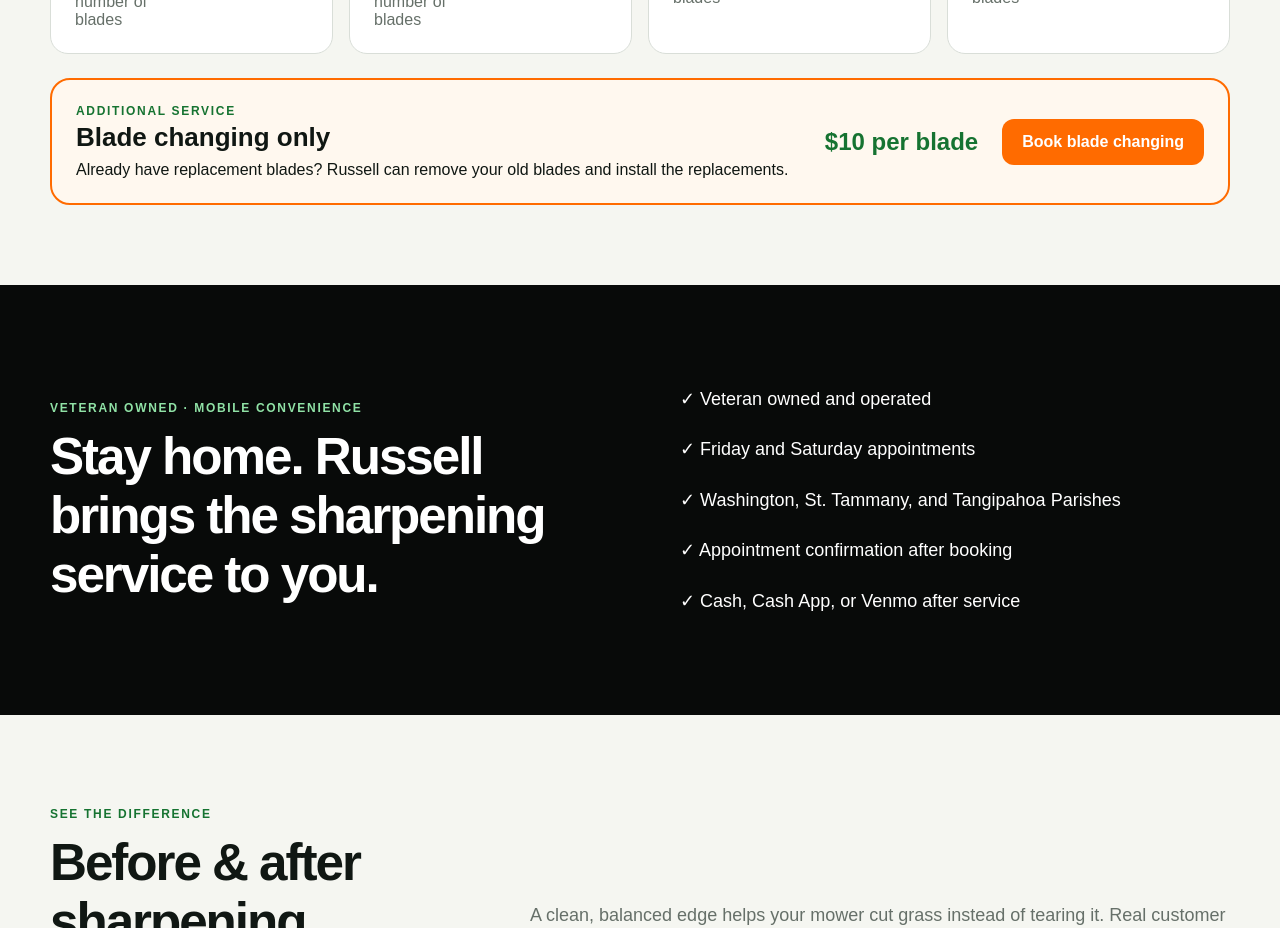
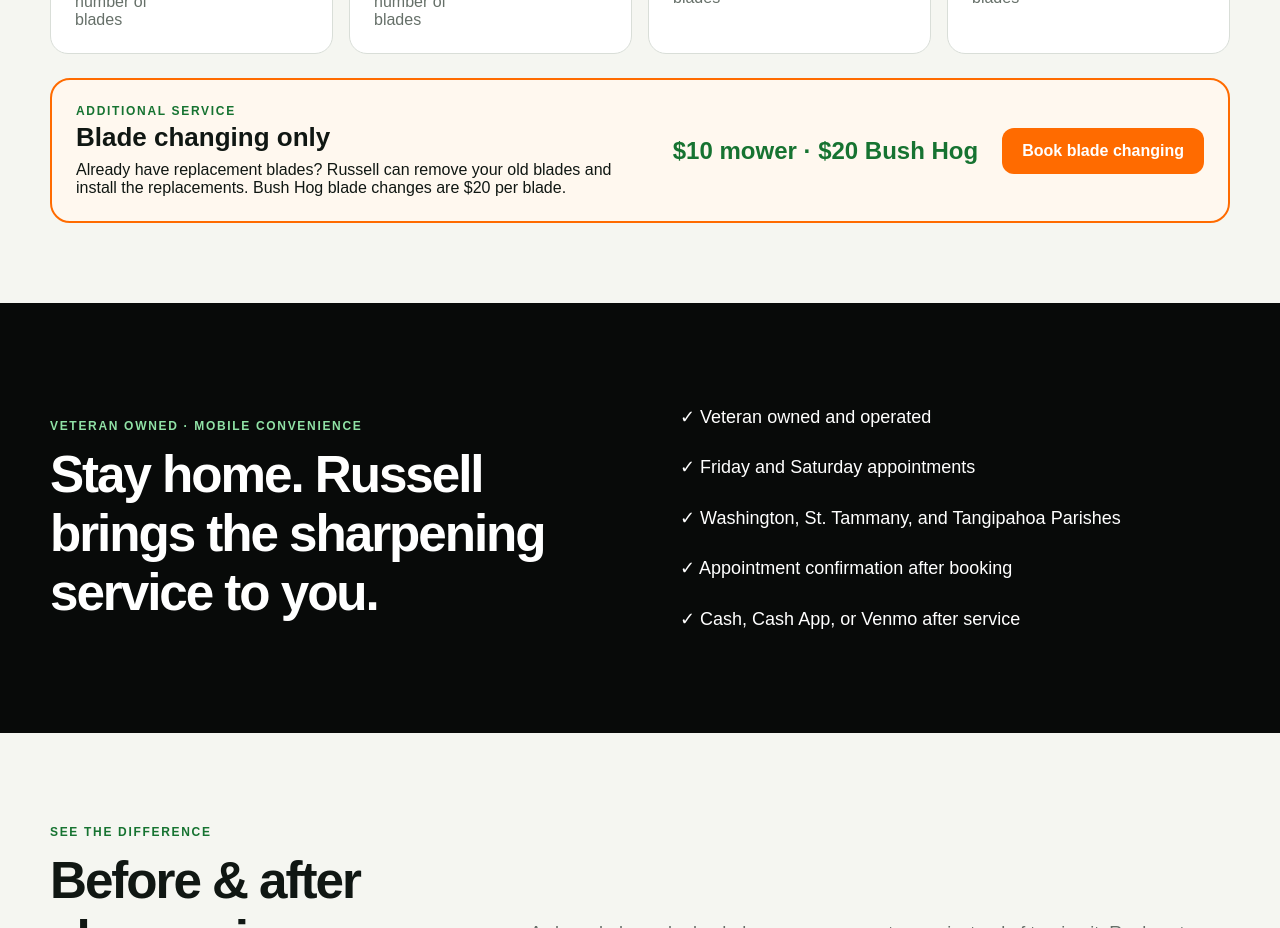
Before and after one commit to rp8tv66s69-bot/russells-mobile-blade-sharpening-live, a Next.js app: page / in a window 1280 px wide. Shown: the part 1220-2148 px from the top of the page. Built offline with nearby package versions, Linux system fonts and the light colour scheme; no server answers; the database is empty.

Commit message:
Update Bush Hog blade changing price

```diff
--- a/app/book/page.tsx
+++ b/app/book/page.tsx
@@ -18,7 +18,7 @@ const bladeQuantities = [1, 2, 3, 4, 5, 6];
 
 function pricePerBlade(jobType: string, mowerType: string) {
   if (!jobType) return 0;
-  if (jobType === "blade-changing") return 10;
+  if (jobType === "blade-changing") return mowerType === "bush-hog" ? 20 : 10;
   return mowerType === "bush-hog" ? 40 : 20;
 }
 
@@ -328,7 +328,7 @@ export default function BookingPage() {
             <span>1</span>
             <div>
               <h2>Choose service, mower type, and blade quantity</h2>
-              <p>Sharpening starts at $20 per blade. Blade changing only is $10 per blade.</p>
+              <p>Sharpening starts at $20 per blade. Blade changing is $10 per mower blade or $20 per Bush Hog blade.</p>
             </div>
           </div>
 
--- a/app/page.tsx
+++ b/app/page.tsx
@@ -52,9 +52,9 @@ export default function HomePage() {
           <div>
             <p className="eyebrow">Additional service</p>
             <h3>Blade changing only</h3>
-            <p>Already have replacement blades? Russell can remove your old blades and install the replacements.</p>
+            <p>Already have replacement blades? Russell can remove your old blades and install the replacements. Bush Hog blade changes are $20 per blade.</p>
           </div>
-          <strong>$10 per blade</strong>
+          <strong>$10 mower · $20 Bush Hog</strong>
           <Link className="button orange" href="/book">Book blade changing</Link>
         </article>
       </section>
```
Also changed, not shown: 1 other file (tests, documents, lock files or other folders).
